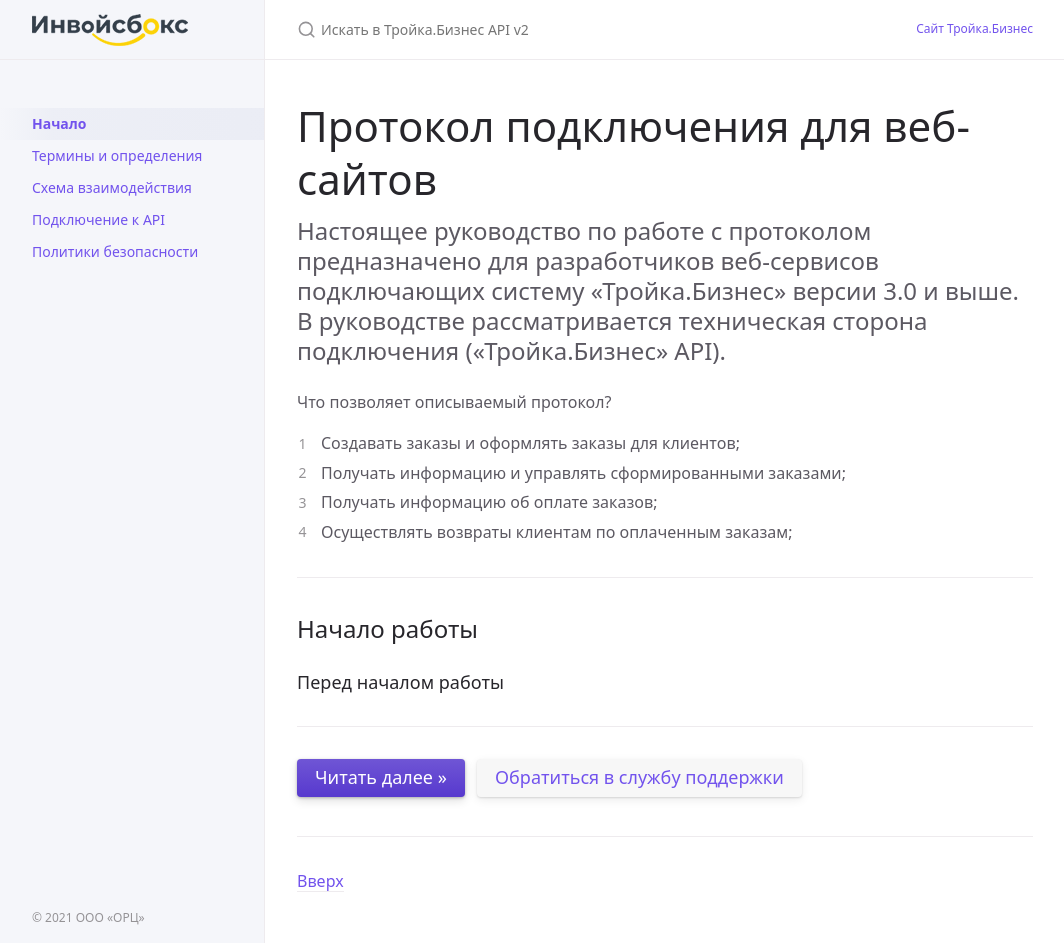
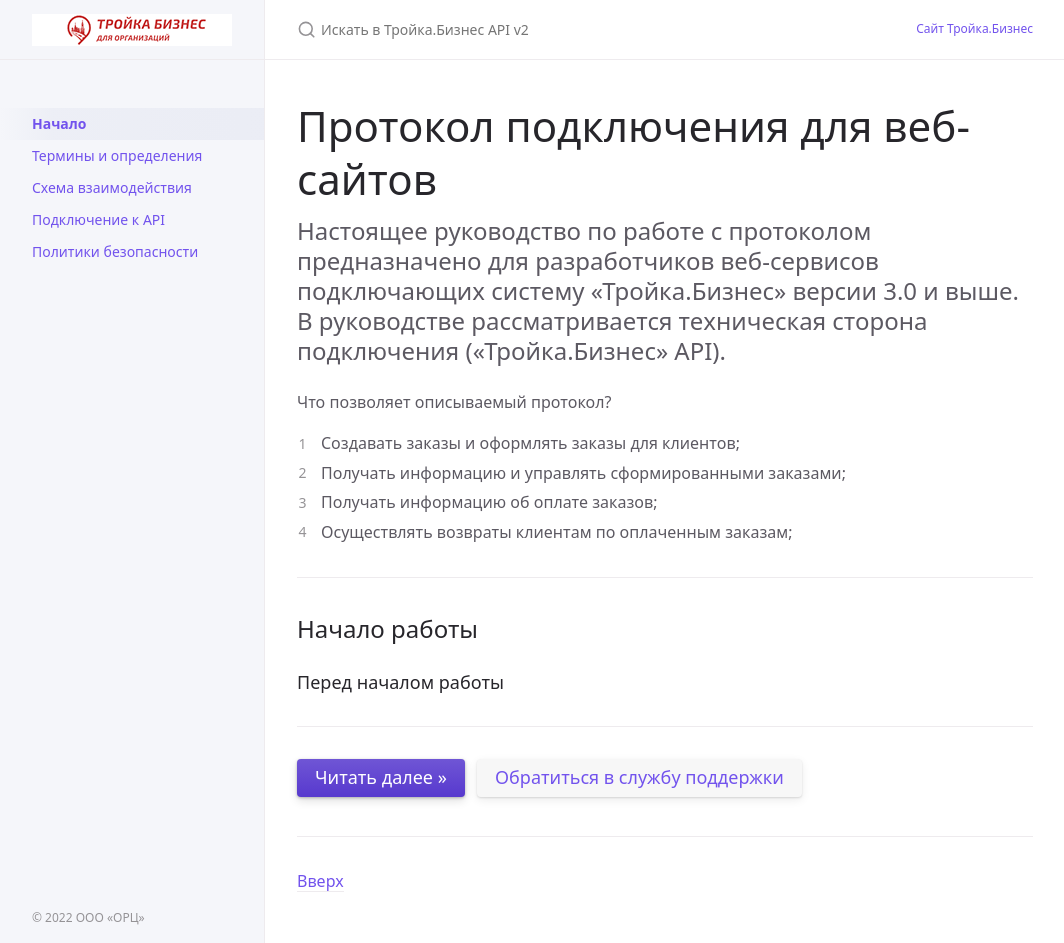
Before and after one commit to InvoiceBox/docs.troika.business, a Jekyll site: the page built from index.md, in a window 1280 px wide and 943 px high. Shown: the whole window, without its empty margins (107-1171 px from the left). Built offline with Jekyll 4.4.1, drawn with Linux system fonts in a browser that asks for light colours.

Commit message:
Logo upgrade

```diff
--- a/_layouts/default.html
+++ b/_layouts/default.html
@@ -66,7 +66,7 @@ layout: table_wrappers
       {% endif %}
     </nav>
     <footer class="site-footer">
-      &copy; 2021 ООО &laquo;ОРЦ&raquo;
+      &copy; 2022 ООО &laquo;ОРЦ&raquo;
     </footer>
   </div>
   <div class="main" id="top">
--- a/_layouts/nocompress.html
+++ b/_layouts/nocompress.html
@@ -66,7 +66,7 @@ layout: table_wrappers_nc
       {% endif %}
     </nav>
     <footer class="site-footer">
-      &copy; 2021 ООО &laquo;ОРЦ&raquo;
+      &copy; 2022 ООО &laquo;ОРЦ&raquo;
     </footer>
   </div>
   <div class="main" id="top">
```
Also changed, not shown: assets/images/logo.png.
